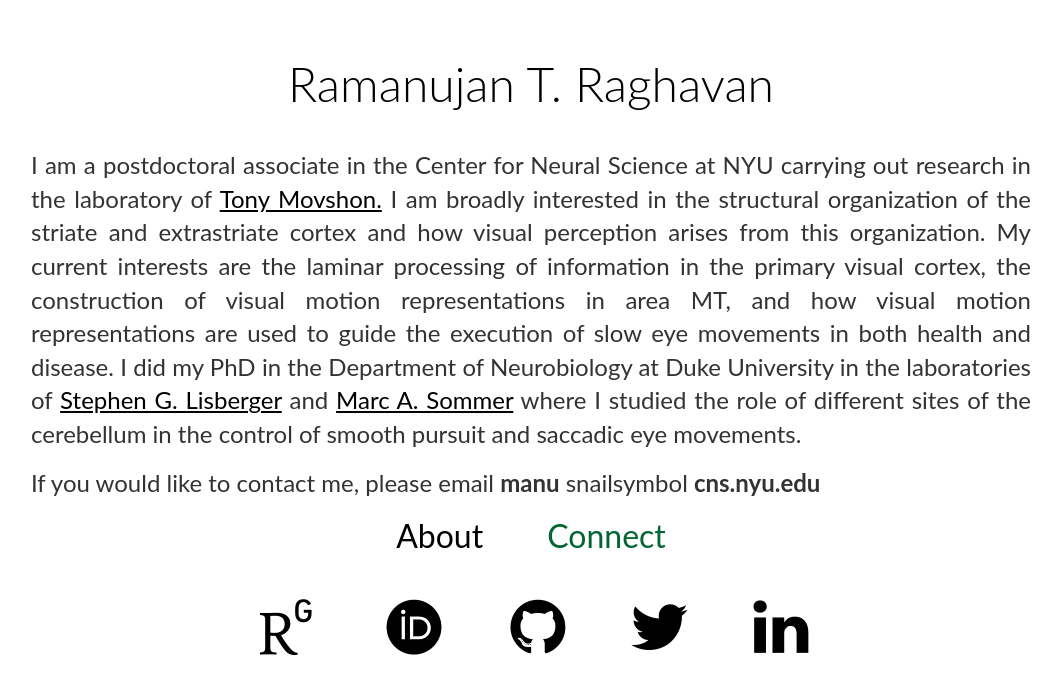
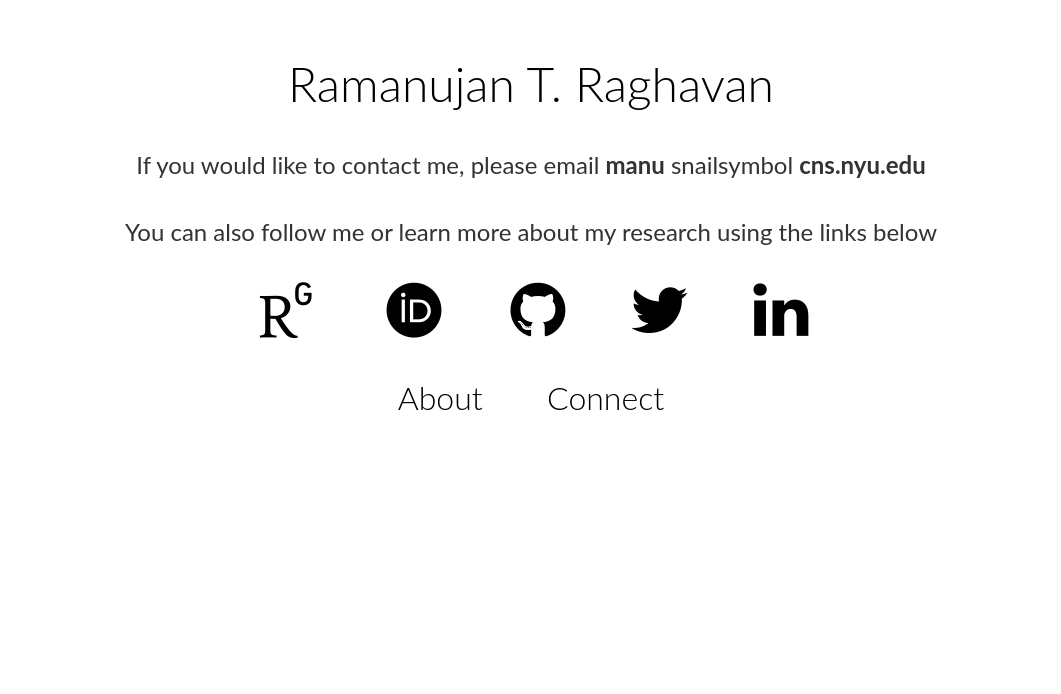
Before and after one commit to rtraghavan/rtraghavan.github.io, a Jekyll site: the page built from connect/index.html, in a window 1280 px wide. Shown: the top 694 px of the page, without its empty margins (109-1170 px from the left). Built offline with Jekyll 4.4.1, drawn with Linux system fonts in a browser that asks for light colours; some web fonts are replaced.

Commit message:
Updated
Changed things around, feel it’s aesthetically nicer and loads more
easily

```diff
--- a/_includes/About_Me.md
+++ b/_includes/About_Me.md
@@ -2,4 +2,3 @@
 I am broadly interested in the structural organization of the striate and extrastriate cortex and how visual perception arises from this organization. My current interests are the laminar processing of information in the primary visual cortex, the construction of visual motion representations in area MT, and how visual motion representations are used to guide the execution of slow eye movements in both health and disease.
 I did my PhD in the Department of Neurobiology at Duke University in the laboratories of <a href="//www.neuro.duke.edu/research/faculty-labs/lisberger-lab"> Stephen G. Lisberger</a> and
 <a href="//sommerlab.pratt.duke.edu"> Marc A. Sommer</a> where I studied the role of different sites of the cerebellum in the control of smooth pursuit and saccadic eye movements.</p>
-<p>If you would like to contact me, please email <b>manu</b> snailsymbol <b>cns.nyu.edu</b></p>
--- /dev/null
+++ b/_includes/Contact_Me.md
@@ -0,0 +1,2 @@
+
+<p align="center">If you would like to contact me, please email <b>manu</b> snailsymbol <b>cns.nyu.edu</b></br></br> You can also follow me or learn more about my research using the links below</p>
--- a/_layouts/default.html
+++ b/_layouts/default.html
@@ -18,6 +18,13 @@
 	<div id="main" role="main" class="container">
 		{{ content }}
 	</div>
+</body>
 
-</body>
+<footer class="footer">
+	<ul class=>
+		<li><a href="{{ site.url }}">About</a></li>
+		<li><a href="{{ site.url }}/connect">Connect</a></li>
+	</ul>
+</footer>
+
 </html>
--- a/connect/index.html
+++ b/connect/index.html
@@ -8,19 +8,15 @@ layout: default
 
 
 	<div id="description">
-			{% include About_Me.md %}
+			{% include Contact_Me.md %}
   </div>
 
-	<ul>
-							 <li><a href="{{ site.url }}">About</a></li>
-							 <li><a class="active" href="{{ site.url }}/connect">Connect</a></li>
-							 <!-- Maybe the navigation bar gets more buttons in the future. -->
- </ul>
+
 
 </div>
-</br>
 
-<footer class="footer">
+
+<nav class="nav">
 			<li><a href="//www.researchgate.net/profile/Ramanujan_Raghavan" title="Follow me on ResearchGate" style="text-decoration:none">
 			<i class="ai ai-researchgate"></i></a></li>
 
@@ -35,4 +31,5 @@ layout: default
 
 			<li><a href="//linkedin.com/in/ramanujan-raghavan-5715583a" title="I also have a linkedin profile" style="text-decoration:none">
 			<i class="fa fa-linkedin"></i></a></li>
-</footer>
+</nav>
+</br>
--- a/css/main.css
+++ b/css/main.css
@@ -88,7 +88,7 @@ footer {
 }
 
 footer li {
-  font-size: 2.00em;
+  font-size: 1.00em;
   margin: 1em 0;
   list-style-type: none;
   display: inline;
@@ -105,6 +105,30 @@ footer a {
     color: inherit;
 }
 
+
+nav {
+  text-align: center;
+  font-weight: 300;
+  bottom: 0;
+}
+
+nav li {
+  font-size: 2.00em;
+  margin: 1em 0;
+  list-style-type: none;
+  display: inline;
+}
+
+nav ul {
+    padding: 0;
+    margin: 0;
+    margin-bottom: 0.25em;
+}
+
+nav a {
+    text-decoration: none;
+    color: inherit;
+}
 
 ul {
   list-style-type: none;
--- a/index.html
+++ b/index.html
@@ -11,11 +11,5 @@ layout: default
 			{% include About_Me.md %}
   </div>
 
-	<ul>
-							 <li><a class="active" href="{{ site.url }}">About</a></li>
-							 <li><a href="{{ site.url }}/connect">Connect</a></li>
-
-							 <!-- Maybe the navigation bar gets more buttons in the future. -->
- </ul>
 
 </div>
```
